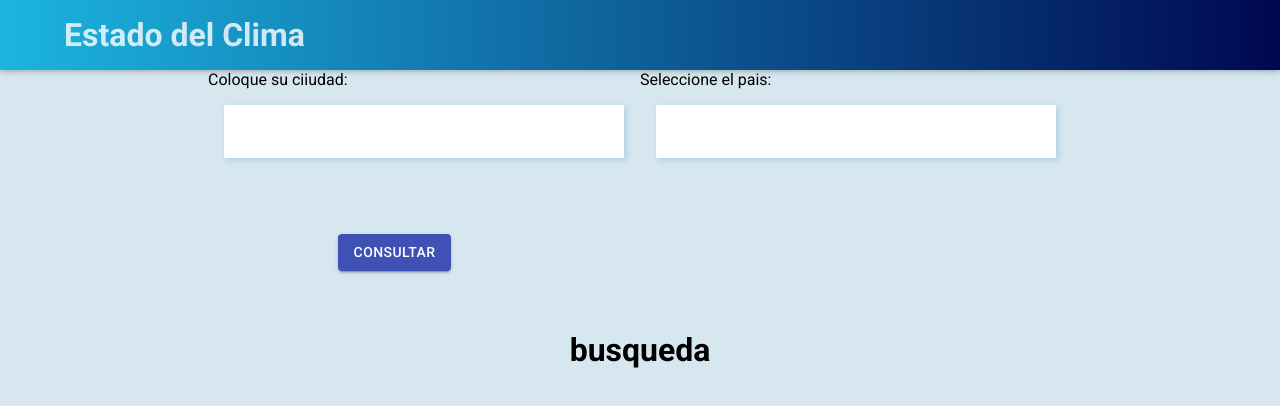
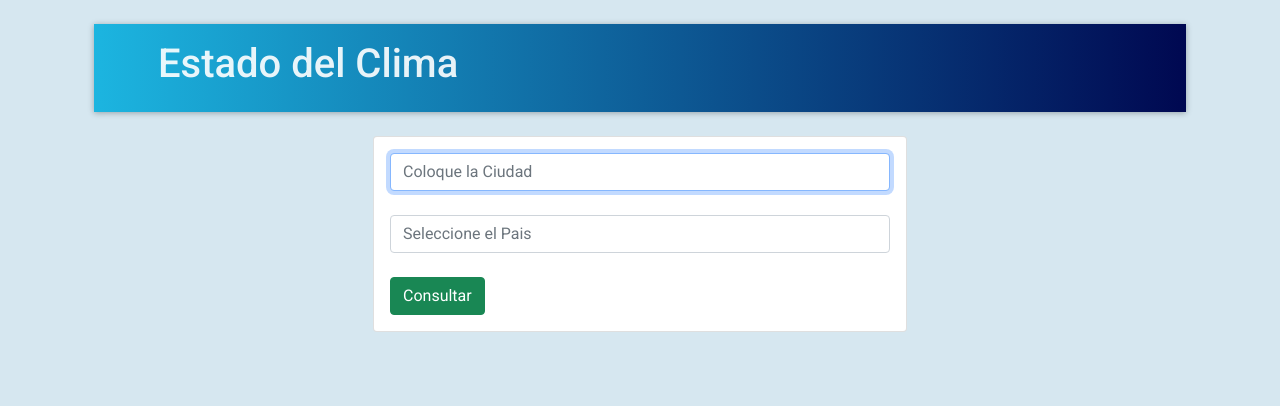
Before and after one commit to Carballo-jc/App-Clima, a React (Create React App) app: page / in a window 1280 px wide. Shown: the top 406 px of the page. Built offline with nearby package versions, Linux system fonts and the light colour scheme.

Commit message:
se implemento la funcionalidad de los componentes ademas se reestructuro el servicio

```diff
--- a/package.json
+++ b/package.json
@@ -7,6 +7,7 @@
     "@testing-library/jest-dom": "^5.11.4",
     "@testing-library/react": "^11.1.0",
     "@testing-library/user-event": "^12.1.10",
+    "axios": "^0.21.1",
     "react": "^16.14.0",
     "react-dom": "^16.14.0",
     "react-is": "^16.13.1",
--- a/public/index.html
+++ b/public/index.html
@@ -26,7 +26,8 @@
     -->
 
 <link rel="stylesheet" href="https://fonts.googleapis.com/css?family=Roboto:300,400,500,700&display=swap" />
-    <title>Estado del Clima-React</title>
+<link href="https://cdn.jsdelivr.net/npm/bootstrap@5.0.0-beta2/dist/css/bootstrap.min.css" rel="stylesheet" integrity="sha384-BmbxuPwQa2lc/FVzBcNJ7UAyJxM6wuqIj61tLrc4wSX0szH/Ev+nYRRuWlolflfl" crossorigin="anonymous">
+<title>Estado del Clima-React</title>
   </head>
   <body>
     <noscript>You need to enable JavaScript to run this app.</noscript>
--- a/src/App.js
+++ b/src/App.js
@@ -1,34 +1,31 @@
-import { BrowserRouter } from "react-router-dom";
-import Container from "@material-ui/core/Container";
+import React from "react";
 import Header from "./components/header/Header";
+
 import WeatherForm from "./components/weatherform/WeatherForm";
 import WeatherInfo from "./components/weatherinfo/WeatherInfo";
-import { makeStyles } from "@material-ui/core";
+import { getWeather } from "./service/service";
 
 
-const useStyles = makeStyles(() => ({
-  content: {
-    display: "flex",
-    alignItems: "center",
-    flexDirection: "column",
-  },
-}));
+const App = () => {
 
-function App() {
-const classes = useStyles();
+  const [state, setState] = React.useState('');
+
+  const result = async(city,country) =>{
+   const data = await getWeather(city,country);
+   setState(data)
+  }
+
   return (
-    <>
-      <BrowserRouter>
-        <Header />
-        <Container maxWidth="md">
-          <div className={classes.content}>
-            <WeatherForm />
-            <WeatherInfo />
-          </div>
-        </Container>
-      </BrowserRouter>
-    </>
+    <div className="container p-4">
+      <Header />
+      <div className="row">
+        <div className="col-md-6 mx-auto mt-4">
+          <WeatherForm result={result} />
+          <WeatherInfo state={state} />
+        </div>
+      </div>
+    </div>
   );
-}
+};
 
 export default App;
--- a/src/components/header/Header.js
+++ b/src/components/header/Header.js
@@ -1,6 +1,5 @@
 import React from "react";
 import { Box } from "@material-ui/core";
-import { Link } from "react-router-dom";
 import useStyles from "./styles";
 
 const Header = () => {
@@ -12,7 +11,7 @@ const Header = () => {
           color: "rgba(255,255,255,.9)",
         }}
       >
-        <Link to={"/"}>Estado del Clima</Link>
+        Estado del Clima
       </h1>
     </Box>
   );
--- a/src/components/weatherform/WeatherForm.js
+++ b/src/components/weatherform/WeatherForm.js
@@ -1,84 +1,49 @@
-import React from "react";
-import {
-  Container,
-  FormGroup,
-  Grid,
-  TextField,
-  Button,
-} from "@material-ui/core";
-import { makeStyles } from "@material-ui/core";
+import React from 'react';
+import useForm from '../../hooks/useForm';
+import { getWeather } from '../../service/service';
 
-const useStyles = makeStyles((theme) => ({
-  root: {
-    "& .MuiFormControl-root": {
-      backgroundColor: "white",
-      margin: theme.spacing(2),
-      boxShadow: "2px 2px 6px #0864B133",
-    },
+const WeatherForm = ({result}) => {
 
-    "& .MuiInput-underline:before": {
-      borderBottom: "none",
-    },
-    "& .MuiFormGroup-root": {
-      width: "100%",
-    },
-    "& input": {
-      color: "#676767",
-      height: 40,
-      width: "auto",
-      fontSize: 10,
-    },
-  },
-  span: {
-    color: "#0864B1",
-    fontSize: 30,
-    fontWeight: "bold",
-    marginRight: 15,
-  },
-  form__send: {
-    margin: 60,
-    marginLeft: "15%",
-  },
-  btn__send: {
-    backgroundColor: "#0864B1",
-    border: "none",
-    boxShadow: "3px 4px 8px #0016534D",
-    maxWidth: 100,
-    height: 100,
-    color: "#ffff",
-    fontSize: 20,
-    fontWeight: "bold",
-    cursor: "pointer",
-  },
-}));
-const WeatherForm = () => {
-  const classes = useStyles();
-  return (
-    <Container maxWidth="md">
-      <form className={classes.root}>
-        <Grid container>
-          <Grid item md={6} xs={12}>
-            <FormGroup>
-              <label>Coloque su ciiudad:</label>
-              <TextField />
-            </FormGroup>
-          </Grid>
-          <Grid item md={6} xs={12}>
-            <FormGroup>
-              <label>Seleccione el pais:</label>
-              <TextField />
-            </FormGroup>
-          </Grid>
-        </Grid>
-      </form>
+    const [formValues,handleInputChange] = useForm({
+        city:'',
+        country:''
+    });
+    const {city,country} = formValues;
+    const getdata = (e) =>{
+        e.preventDefault();
+        getWeather(city,country)
+    }
+    return(
 
-      <div className={classes.form__send}>
-        <Button variant="contained" color="primary">
-          Consultar
-        </Button>
-      </div>
-    </Container>
-  );
+        <div className="card card-body">
+            <form  onSubmit={getdata}>
+                <div className="form-group">
+                    <input
+                    type="text"
+                    name="city"
+                    placeholder="Coloque la Ciudad"
+                    className="form-control mb-4"
+                    autoFocus
+                    value={city}
+                    onChange={handleInputChange}
+                    />
+                </div>
+                <div className="form-group">
+                    <input
+                    type="text"
+                    name="country"
+                     placeholder="Seleccione el Pais"
+                     className="form-control mb-4"
+                     value={country}
+                    onChange={handleInputChange}
+                     />
+                </div>
+                <button className="btn btn-success btn-block" type='submit' onClick={() =>result(city,country)}>
+                    Consultar
+                </button>
+            </form>
+        </div>
+    )
 };
 
 export default WeatherForm;
--- a/src/components/weatherinfo/WeatherInfo.js
+++ b/src/components/weatherinfo/WeatherInfo.js
@@ -1,11 +1,14 @@
-import React from "react";
+import React from 'react';
 
-const WeatherInfo = () => {
-  return (
-    <div>
-      <h1>busqueda</h1>
-    </div>
-  );
-};
+const WeatherInfo = ({state}) => {
+    console.log(state)
+
+    return (
+        <div>
+          <h2>{state.name}</h2>
+        </div>
+
+    )
+}
 
 export default WeatherInfo;
--- /dev/null
+++ b/src/hooks/useForm.js
@@ -0,0 +1,16 @@
+import { useState } from "react";
+
+const useForm = (initialState = {}) => {
+  const [values, setValues] = useState(initialState);
+
+  const handleInputChange = (e) => {
+    setValues({
+      ...values,
+      [e.target.name]: e.target.value,
+    });
+  };
+
+  return [values, handleInputChange];
+};
+
+export default useForm;
--- a/src/index.js
+++ b/src/index.js
@@ -4,12 +4,7 @@ import './index.css';
 import App from './App';
 import reportWebVitals from './reportWebVitals';
 
-ReactDOM.render(
-  <React.StrictMode>
-    <App />
-  </React.StrictMode>,
-  document.getElementById('root')
-);
+ReactDOM.render(<App />, document.getElementById("root"));
 
 // If you want to start measuring performance in your app, pass a function
 // to log results (for example: reportWebVitals(console.log))
--- /dev/null
+++ b/src/keys.js
@@ -0,0 +1,4 @@
+module.exports = {
+  API_KEY: "3f1e2d5bbaefe7a57fd8b736c3d91e95",
+  API_WEATHER: "https://api.openweathermap.org/data/2.5/weather?q=",
+};
--- /dev/null
+++ b/src/service/service.js
@@ -0,0 +1,8 @@
+import { API_KEY, API_WEATHER } from "../keys";
+
+export const getWeather = async (city, country) => {
+  const API_URL = `${API_WEATHER}${city},${country}&appid=${API_KEY}&units=metric`;
+  const response = await fetch(API_URL);
+  const data = await response.json();
+  return data;
+};
```
Also changed, not shown: 2 other files (tests, documents, lock files or other folders).
